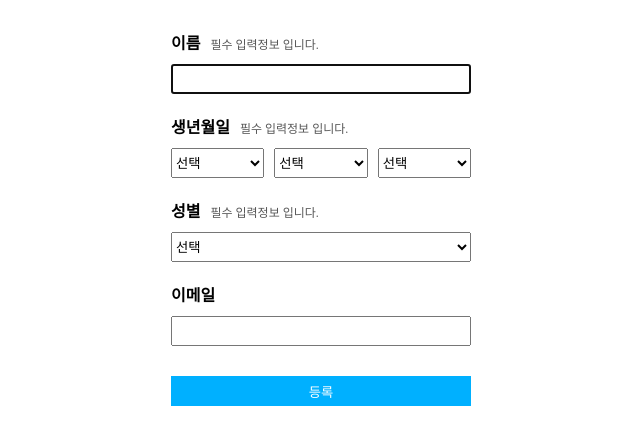
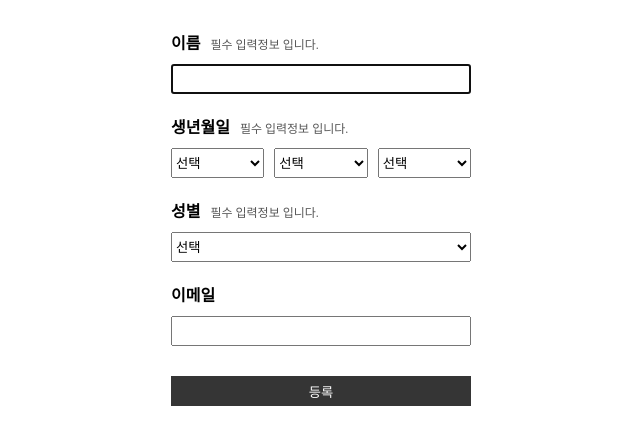
Before and after one commit to toy-study-2020/basic-react, a React (Create React App) app in the folder 강민정/sign-in/: page / in a window 1280 px wide. Shown: the top 444 px of the page, without its empty margins (319-959 px from the left). Built offline with nearby package versions, Linux system fonts and the light colour scheme; the HTML template or start-up script is replaced by a standard one.

Commit message:
React.js - 회원가입 필수 입력정보 영역 검증 에러 메세지 스타일 변경

```diff
--- a/강민정/sign-in/src/style/style.scss
+++ b/강민정/sign-in/src/style/style.scss
@@ -81,7 +81,7 @@ body {
     width: 100%;
     height: 30px;
     margin-top: 30px;
-    background-color: #00b0ff;
+    background-color: #353535;
     color: #fff;
     border: none;
 }
```
